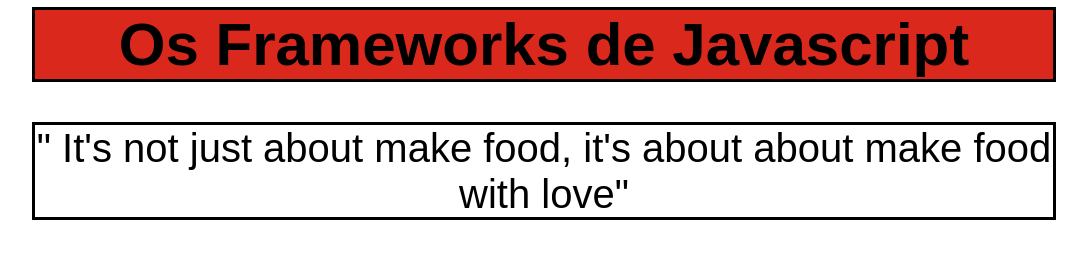
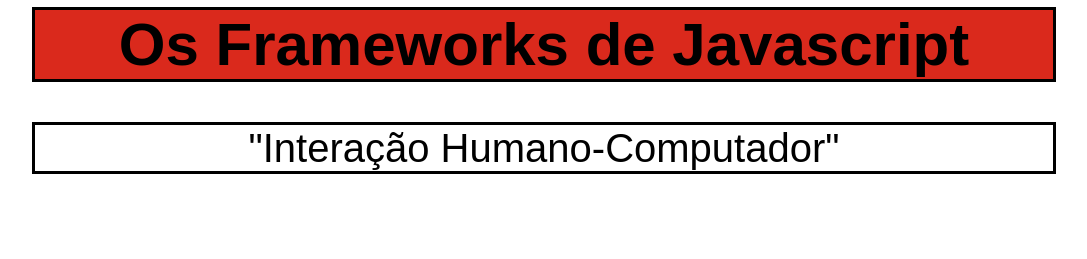
Before and after one commit to EuclidesPinheiro/IHC_Trabalho, a plain HTML site: page index.html in a window 1280 px wide. Shown: the part 299-558 px from the top of the page, without its empty margins (96-1183 px from the left). Drawn offline with Linux system fonts and the light colour scheme.

Commit message:
Alteração

```diff
--- a/index.html
+++ b/index.html
@@ -35,7 +35,7 @@
        <section class = "text1">
             <h1>Os Frameworks de Javascript</h1>
             <div class ="divbasetext">
-                <p class = "basetext"> " It's not just about make food, it's about about make food with love"
+                <p class = "basetext"> "Interação Humano-Computador"
                 </p>
             </div>
        </section>
```
